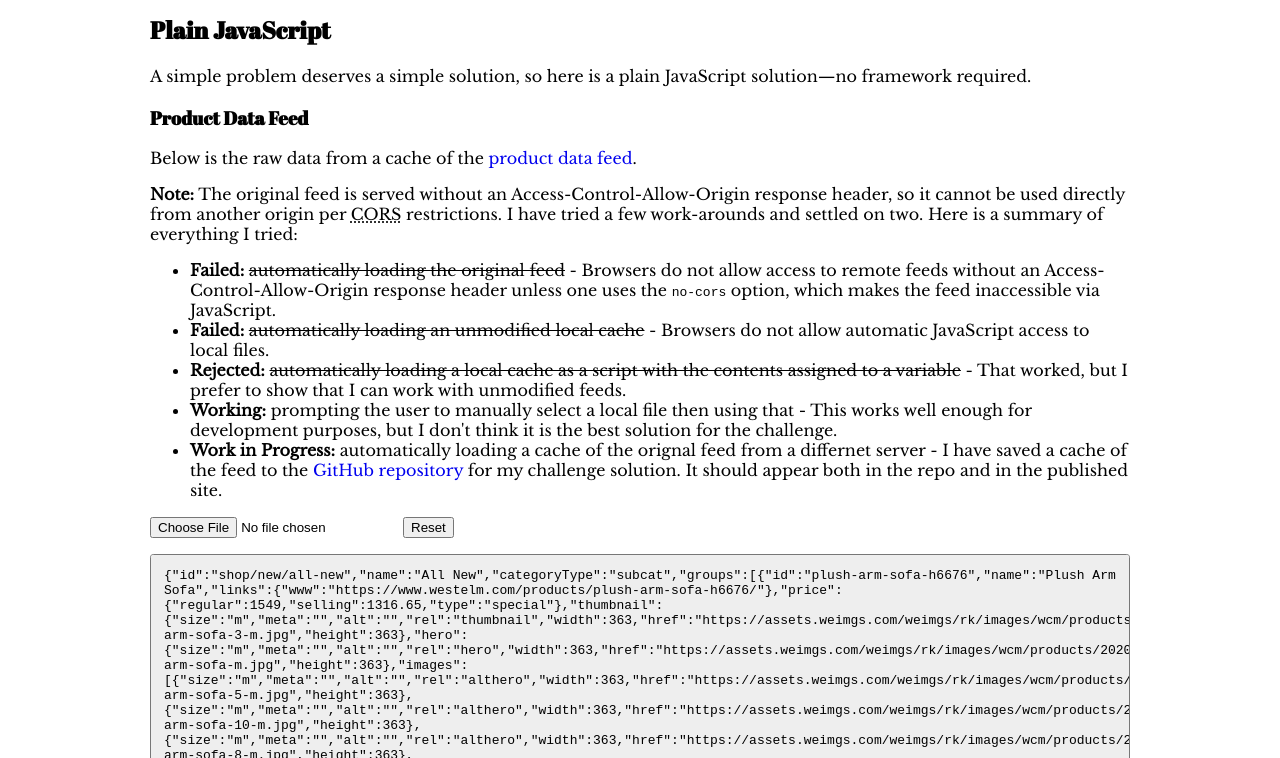
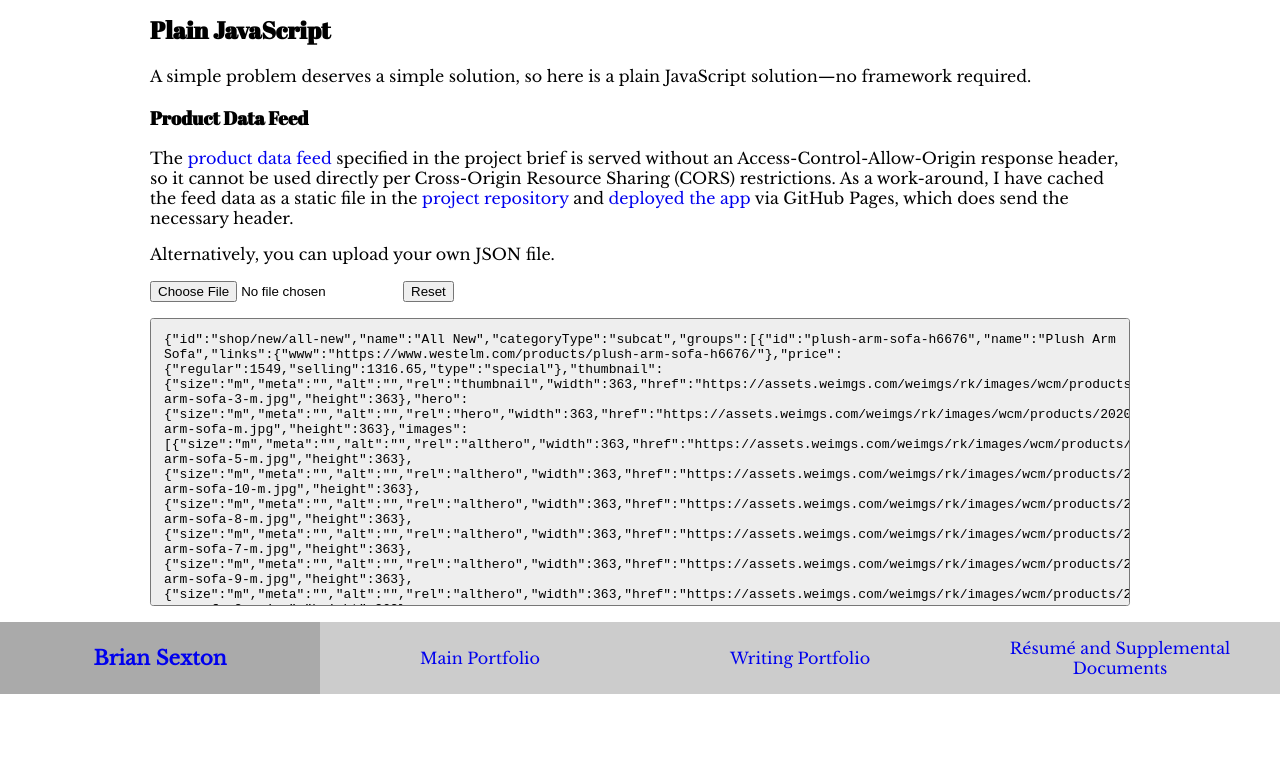
Before and after one commit to bdsexton/williams-sonoma-coding-challenge, a website: page source/index.html in a window 1280 px wide. Shown: the part 342-1100 px from the top of the page. After the commit the page ends 1036 px from the top, so only its background shows below. Drawn offline with nearby package versions, Linux system fonts and the light colour scheme.

Commit message:
Simplify the Product Data Feed section on the app page.

```diff
--- a/source/index.html
+++ b/source/index.html
@@ -19,15 +19,8 @@
 		</section>
 		<section>
 			<h3>Product Data Feed</h3>
-			<p>Below is the raw data from a cache of the <a href="https://www.westelm.com/services/catalog/v4/category/shop/new/all-new/index.json">product data feed</a>.</p>
-			<p><strong>Note:</strong> The original feed is served without an Access-Control-Allow-Origin response header, so it cannot be used directly from another origin per <abbr title="CORS: Cross-Origin Resource Sharing">CORS</abbr> restrictions. I have tried a few work-arounds and settled on two. Here is a summary of everything I tried:</p>
-			<ul>
-				<li><strong>Failed:</strong> <del>automatically loading the original feed</del> - Browsers do not allow access to remote feeds without an Access-Control-Allow-Origin response header unless one uses the <code>no-cors</code> option, which makes the feed inaccessible via JavaScript.</li>
-				<li><strong>Failed:</strong> <del>automatically loading an unmodified local cache</del> - Browsers do not allow automatic JavaScript access to local files.</li>
-				<li><strong>Rejected:</strong> <del>automatically loading a local cache as a script with the contents assigned to a variable</del> - That worked, but I prefer to show that I can work with unmodified feeds.</li>
-				<li><strong>Working:</strong> prompting the user to manually select a local file then using that - This works well enough for development purposes, but I don't think it is the best solution for the challenge.</li>
-				<li><strong>Work in Progress:</strong> automatically loading a cache of the orignal feed from a differnet server - I have saved a cache of the feed to the <a href="https://github.com/bdsexton/williams-sonoma-coding-challenge" title="GitHub - bdsexton/williams-sonoma-coding-challenge: This is my solution to a coding challenge from Williams Sonoma.">GitHub repository</a> for my challenge solution. It should appear both in the repo and in the published site.</li>
-			</ul>
+			<p>The <a href="https://www.westelm.com/services/catalog/v4/category/shop/new/all-new/index.json">product data feed</a> specified in the project brief is served without an Access-Control-Allow-Origin response header, so it cannot be used directly per Cross-Origin Resource Sharing (CORS) restrictions. As a work-around, I have cached the feed data as a static file in the <a href="https://github.com/bdsexton/williams-sonoma-coding-challenge/">project repository</a> and <a href="https://bdsexton.github.io/williams-sonoma-coding-challenge/">deployed the app</a> via GitHub Pages, which does send the necessary header.</p>
+			<p>Alternatively, you can upload your own JSON file.</p>
 			<form id="file-input-form">
 				<p><input type="file" accept=".json" id="file-input"><input type="reset" id="file-input-reset"></p>
 			</form>
```
